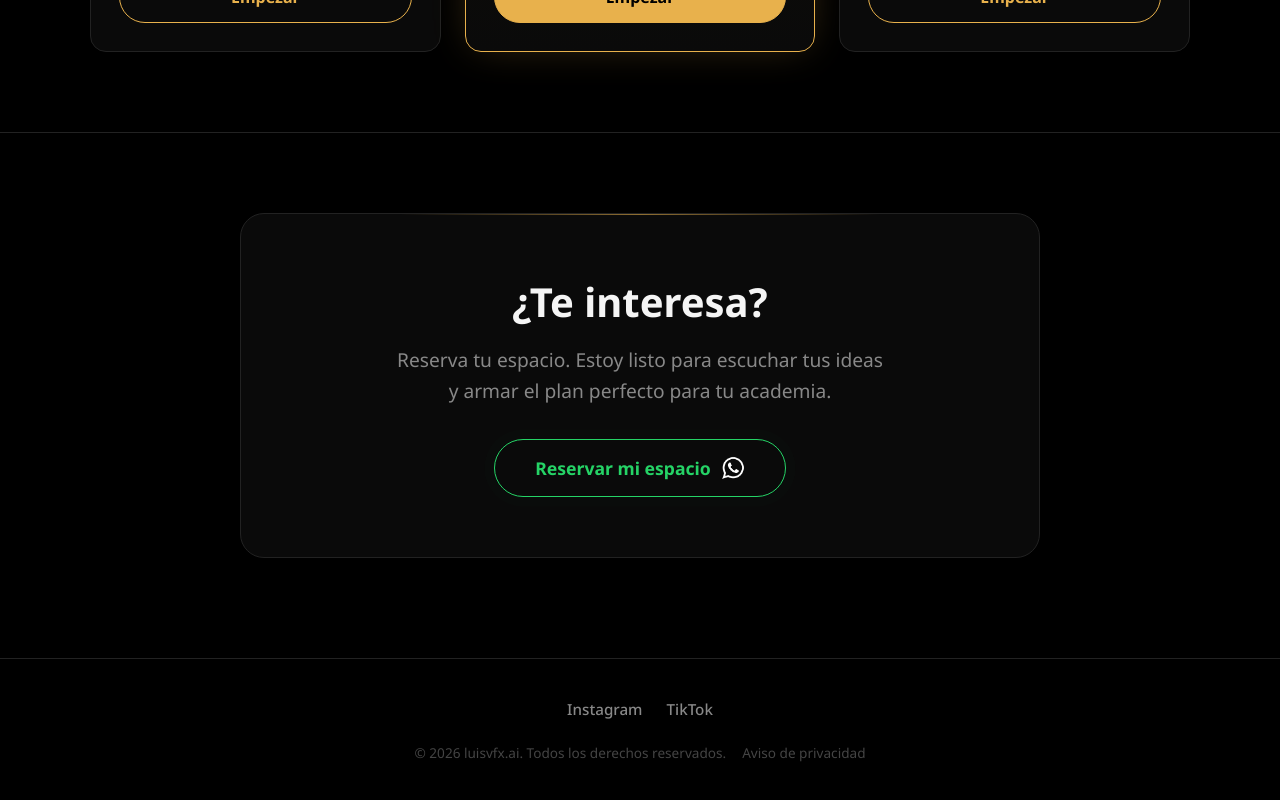
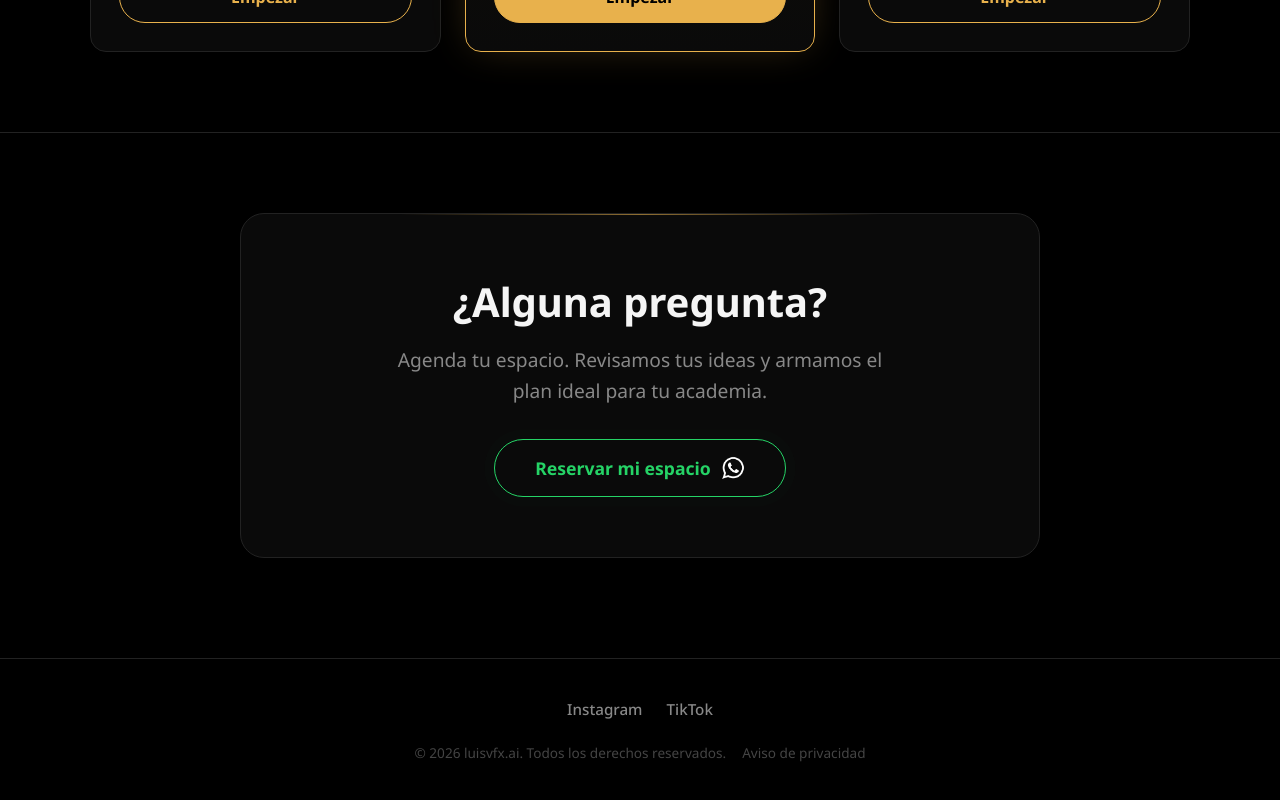
Before and after one commit to Luiskendo/luisvfx.ai, a React (Vite) app: page / in a window 1280 px wide. Shown: the part 3738-4538 px from the top of the page. Built offline with nearby package versions, Linux system fonts and the light colour scheme.

Commit message:
actualizar textos contacto

```diff
--- a/src/components/Contact.tsx
+++ b/src/components/Contact.tsx
@@ -7,8 +7,8 @@ export default function Contact() {
   return (
     <section id="contact" className="contact-section">
       <div className="contact-card">
-        <h2 className="contact-title">¿Te interesa?</h2>
-        <p className="contact-text">Reserva tu espacio. Estoy listo para escuchar tus ideas y armar el plan perfecto para tu academia.</p>
+        <h2 className="contact-title">¿Alguna pregunta?</h2>
+        <p className="contact-text">Agenda tu espacio. Revisamos tus ideas y armamos el plan ideal para tu academia.</p>
         <a
           className="wa-btn-bottom"
           href="https://wa.me/573123867687?text=Hola%2C%20quiero%20reservar%20mi%20espacio%20en%20luisvfx.ai"
```
